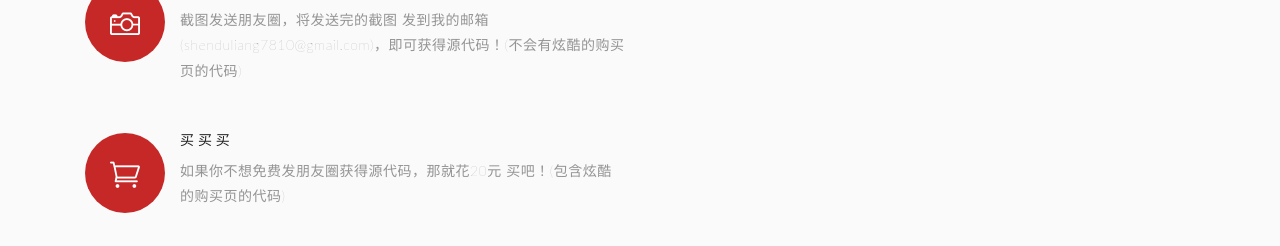
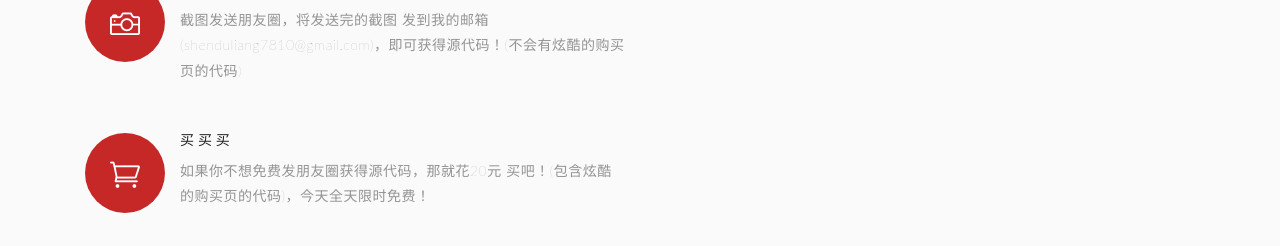
Before and after one commit to shenduliang/shenduliang.github.io, a plain HTML site: page index.html in a window 1280 px wide. Shown: the part 3017-3263 px from the top of the page. Drawn offline with nearby package versions, Linux system fonts and the light colour scheme.

Commit message:
Update index.html

```diff
--- a/index.html
+++ b/index.html
@@ -395,7 +395,7 @@ SERVICES
                     <h4>买 买 买</h4>
 
                     <p>如果你不想免费发朋友圈获得源代码，那就花20元
-买吧！(包含炫酷的购买页的代码)</p>
+买吧！(包含炫酷的购买页的代码)，今天全天限时免费！</p>
 	<input type=button value="查看详情" class="btn btn-default" onClick="window.open('index1.html')">
                 </div>
                 <!--TEXT END-->
```
